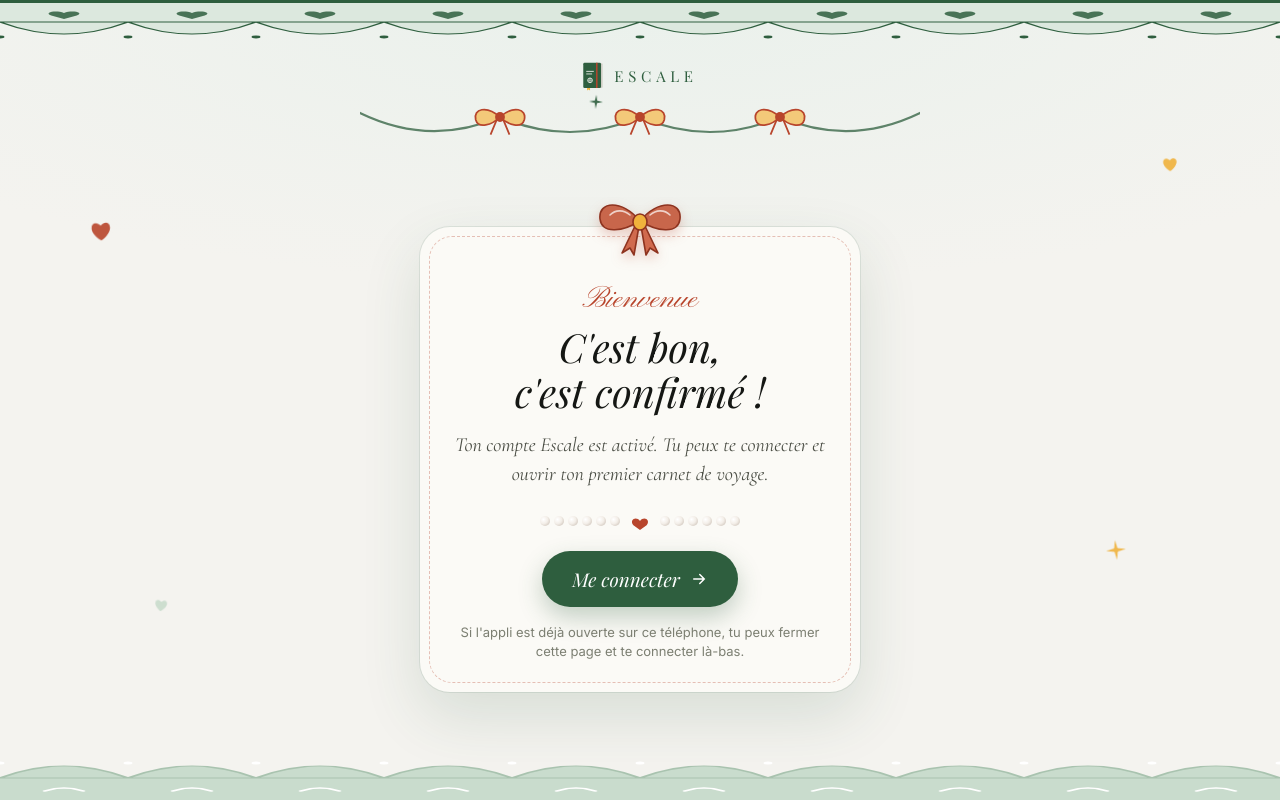
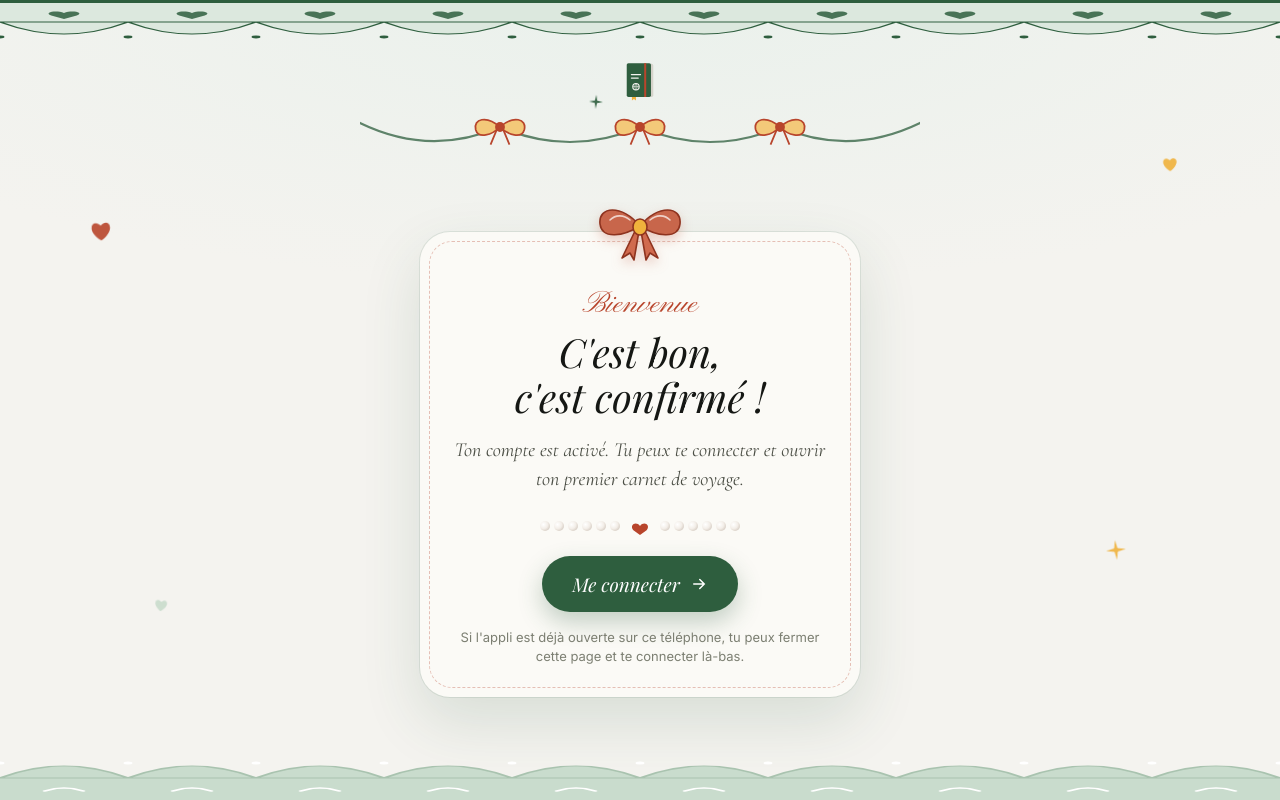
Before and after one commit to sarahzhf/escale, a plain HTML site: page confirme.html in a window 1280 px wide. Drawn offline with Linux system fonts and the light colour scheme.

Commit message:
Page de confirmation : logo seul, sans le mot Escale
Co-Authored-By: Claude Opus 5.5 <noreply@anthropic.com>
Claude-Session: https://claude.ai/code/session_01FgCiP2Yq7JjjRQ6nGqVmFK

```diff
--- a/confirme.html
+++ b/confirme.html
@@ -31,7 +31,7 @@
   .floaty.h1{left:7%;top:28%;width:22px}.floaty.h2{right:8%;top:20%;width:16px;animation-delay:-2s}.floaty.h3{left:12%;bottom:22%;width:14px;animation-delay:-4s}.floaty.s1{right:12%;bottom:30%;width:20px;animation-delay:-1s}.floaty.s2{left:46%;top:13%;width:14px;animation-delay:-3s}
   @keyframes fl{0%,100%{transform:translateY(0) rotate(-6deg)}50%{transform:translateY(-12px) rotate(6deg)}}
   @media (prefers-reduced-motion:reduce){.floaty{animation:none}}
-  .brand{display:flex;align-items:center;gap:10px;font-family:'Playfair Display',Georgia,serif;font-size:15px;letter-spacing:.32em;text-transform:uppercase;color:var(--green);margin:16px 0 0}.brand img{width:22px;height:auto}
+  .brand{display:flex;align-items:center;gap:10px;font-family:'Playfair Display',Georgia,serif;font-size:15px;letter-spacing:.32em;text-transform:uppercase;color:var(--green);margin:16px 0 0}.brand img{width:30px;height:auto}
   [hidden]{display:none!important}
 </style>
 </head>
@@ -49,7 +49,7 @@
     <rect y="0" width="400" height="3" fill="#2E5E3E"/>
   </svg>
 
-  <p class="brand"><img src="icons/logo.svg" alt="">Escale</p>
+  <p class="brand"><img src="icons/logo.svg" alt=""></p>
 
   <svg class="garland" viewBox="0 -6 560 64" aria-hidden="true">
     <path d="M0 10 Q70 44 140 14 Q210 44 280 14 Q350 44 420 14 Q490 44 560 10" fill="none" stroke="#2E5E3E" stroke-width="2.2" stroke-linecap="round" opacity=".75"/>
@@ -76,7 +76,7 @@
     <section id="ok">
       <p class="hello">Bienvenue</p>
       <h1>C'est bon,<br>c'est confirmé !</h1>
-      <p class="txt">Ton compte Escale est activé. Tu peux te connecter et ouvrir ton premier carnet de voyage.</p>
+      <p class="txt">Ton compte est activé. Tu peux te connecter et ouvrir ton premier carnet de voyage.</p>
       <svg class="pearls" viewBox="0 0 210 20" aria-hidden="true">
         <defs><radialGradient id="pe" cx=".35" cy=".35" r=".7"><stop offset="0" stop-color="#fff"/><stop offset=".6" stop-color="#F3EEE8"/><stop offset="1" stop-color="#D8CFC6"/></radialGradient></defs>
         <g fill="url(#pe)"><circle cx="10" cy="10" r="5"/><circle cx="24" cy="10" r="5"/><circle cx="38" cy="10" r="5"/><circle cx="52" cy="10" r="5"/><circle cx="66" cy="10" r="5"/><circle cx="80" cy="10" r="5"/><circle cx="130" cy="10" r="5"/><circle cx="144" cy="10" r="5"/><circle cx="158" cy="10" r="5"/><circle cx="172" cy="10" r="5"/><circle cx="186" cy="10" r="5"/><circle cx="200" cy="10" r="5"/></g>
```
